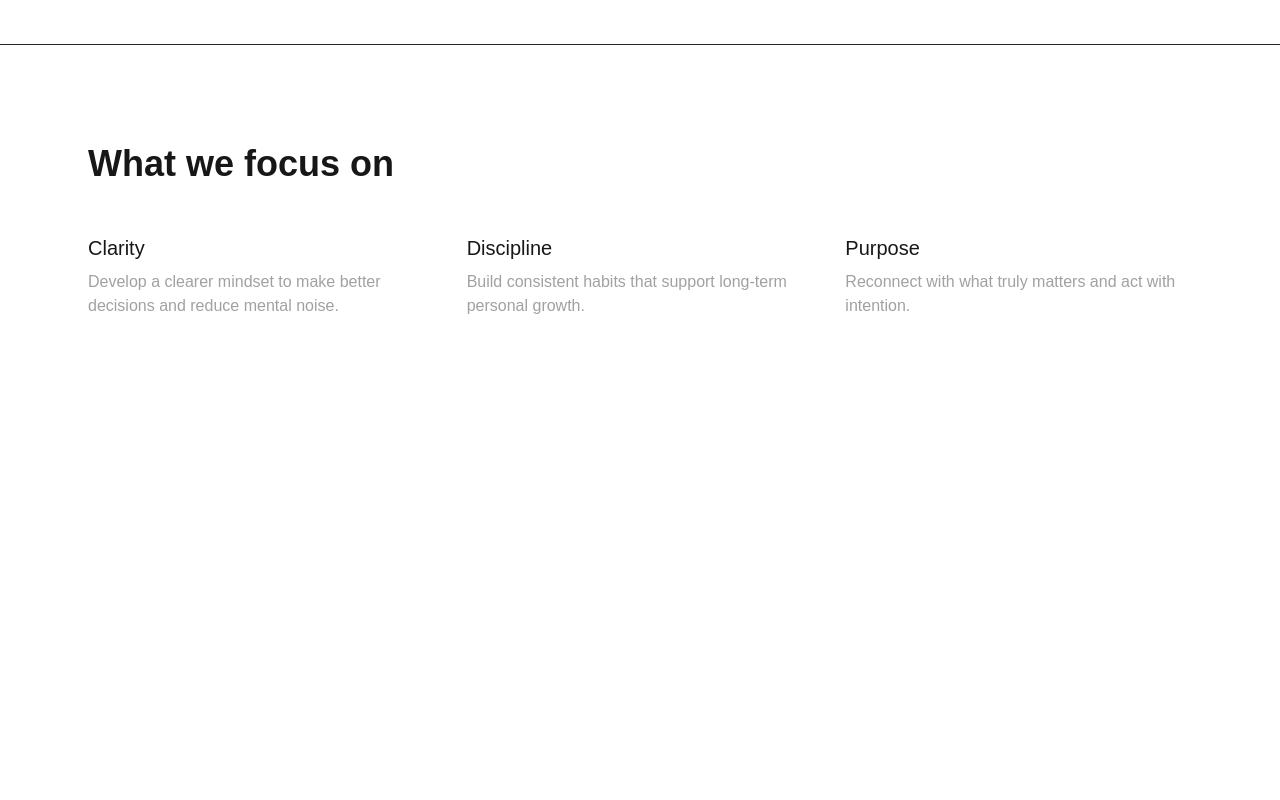
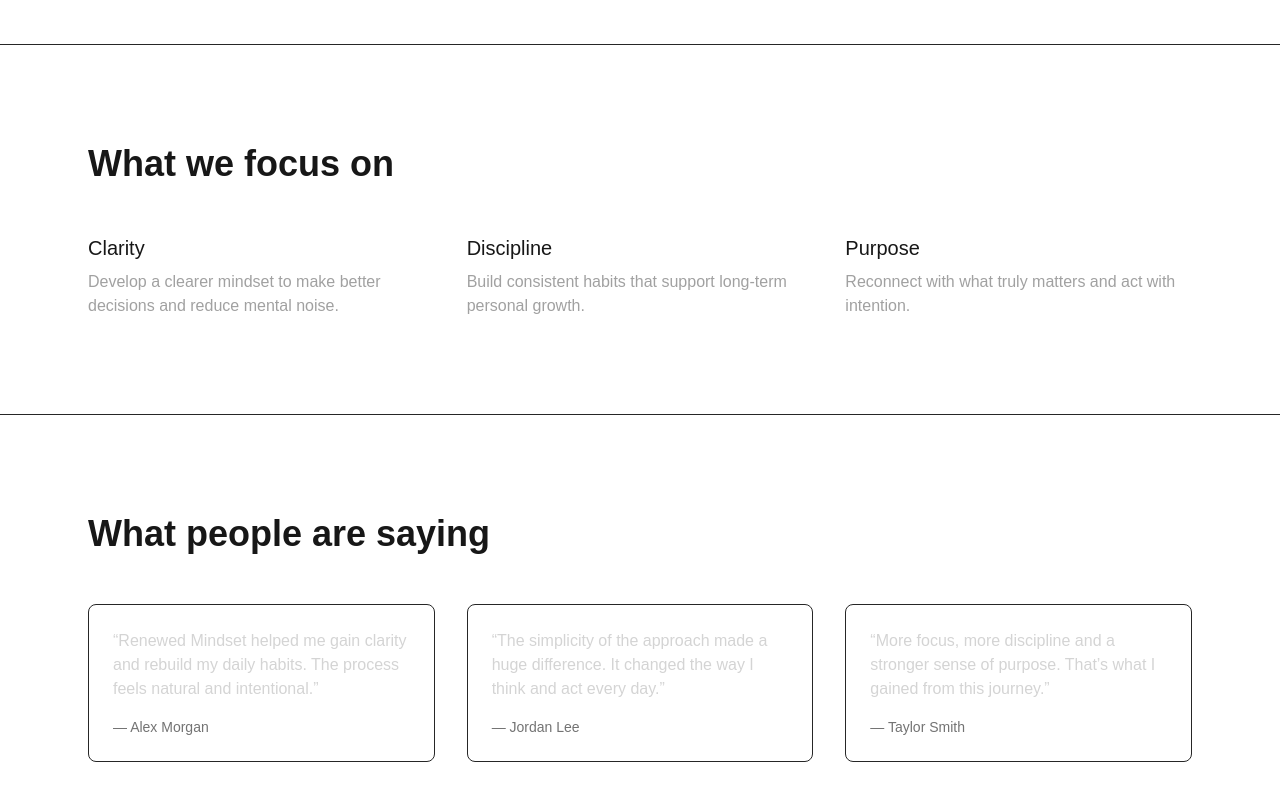
Before and after one commit to AdryanHS16/web-platform, a Next.js app: page / in a window 1280 px wide. Shown: the part 600-1400 px from the top of the page. Before the commit the page ends 1014 px from the top, so only its background shows below. Built offline with nearby package versions, Linux system fonts and the light colour scheme.

Commit message:
feat: adicionando seção Testimonials

```diff
--- a/src/app/page.tsx
+++ b/src/app/page.tsx
@@ -1,6 +1,7 @@
 import { About } from '@/components/sections/About'
 import { Hero } from '@/components/sections/Hero'
 import { Services } from '@/components/sections/Services'
+import { Testimonials } from '@/components/sections/Testimonials'
 
 export default function Home() {
   return (
@@ -8,6 +9,7 @@ export default function Home() {
       <Hero />
       <About />
       <Services />
+      <Testimonials />
     </>
   )
 }
--- /dev/null
+++ b/src/components/sections/Testimonials.tsx
@@ -0,0 +1,49 @@
+import { Container } from '@/components/ui/Container'
+import { Heading } from '@/components/ui/Heading'
+
+const testimonials = [
+  {
+    name: 'Alex Morgan',
+    text:
+      'Renewed Mindset helped me gain clarity and rebuild my daily habits. The process feels natural and intentional.',
+  },
+  {
+    name: 'Jordan Lee',
+    text:
+      'The simplicity of the approach made a huge difference. It changed the way I think and act every day.',
+  },
+  {
+    name: 'Taylor Smith',
+    text:
+      'More focus, more discipline and a stronger sense of purpose. That’s what I gained from this journey.',
+  },
+]
+
+export function Testimonials() {
+  return (
+    <section className="py-24 border-t border-neutral-800">
+      <Container>
+        <Heading as="h2" className="max-w-2xl">
+          What people are saying
+        </Heading>
+
+        <div className="mt-12 grid gap-8 md:grid-cols-3">
+          {testimonials.map((testimonial) => (
+            <div
+              key={testimonial.name}
+              className="rounded-lg border border-neutral-800 p-6"
+            >
+              <p className="text-neutral-300">
+                “{testimonial.text}”
+              </p>
+
+              <span className="mt-4 block text-sm text-neutral-500">
+                — {testimonial.name}
+              </span>
+            </div>
+          ))}
+        </div>
+      </Container>
+    </section>
+  )
+}
```
